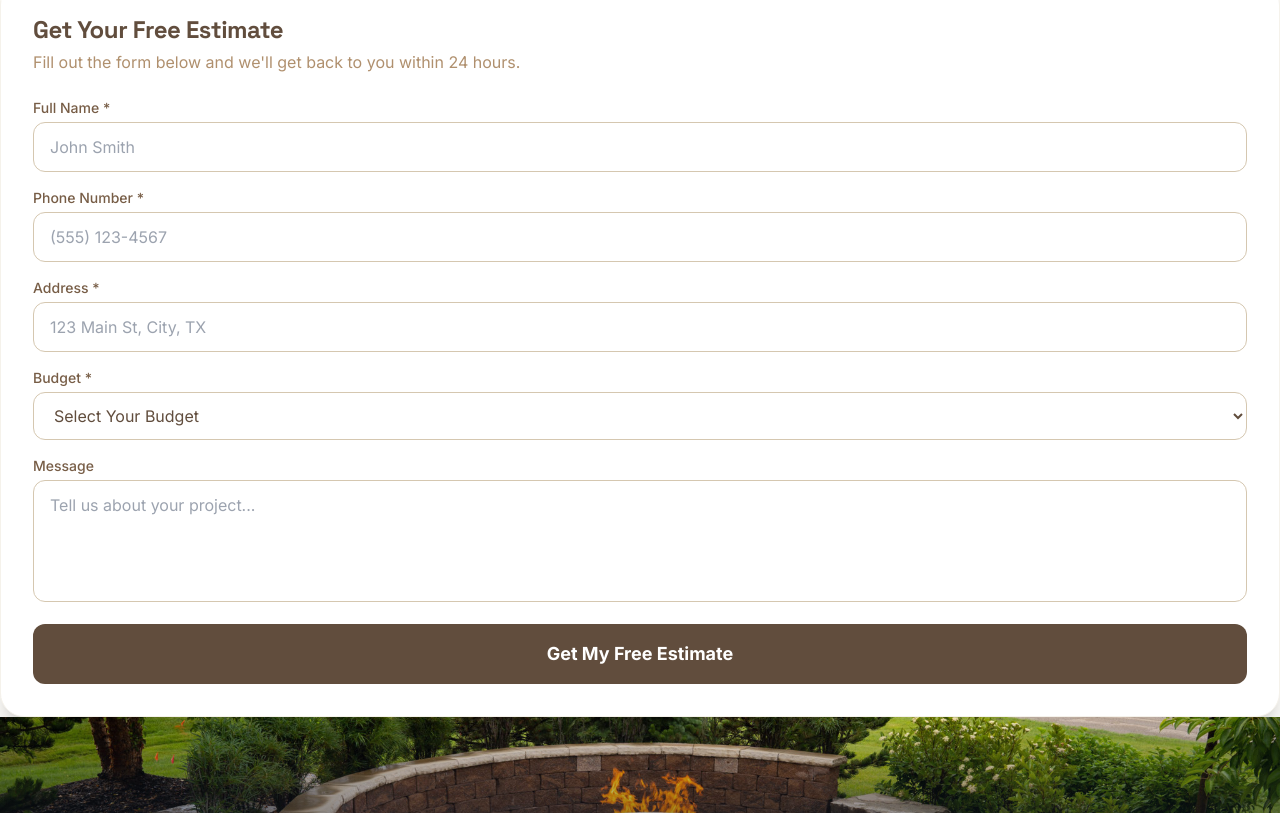
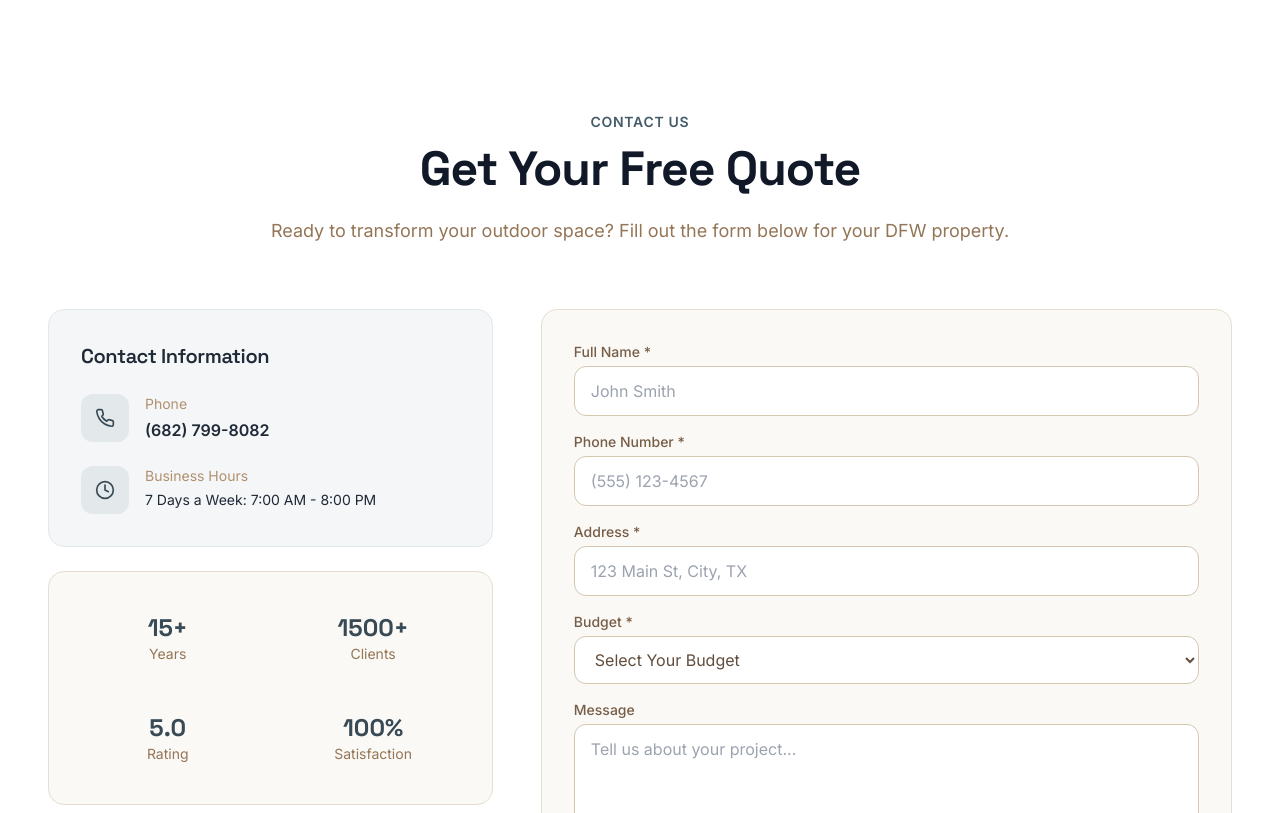
Before and after one commit to haganfarrar-lgtm/dfw, a Next.js app: page / in a window 1280 px wide. Shown: the part 9387-10200 px from the top of the page. Built offline with nearby package versions, Linux system fonts and the light colour scheme.

Commit message:
Fix ContactForm - restore layout with Lowkly form + budget dropdown

```diff
--- a/components/ContactForm.tsx
+++ b/components/ContactForm.tsx
@@ -1,55 +1,81 @@
-'use client'
+'use client';
 
-import { useState, FormEvent } from 'react'
+import { Phone, Clock } from 'lucide-react';
+import { businessInfo } from '@/lib/seo';
+import { useState, FormEvent } from 'react';
 
-const ContactForm = () => {
-  const [formData, setFormData] = useState({ name: '', phone: '', address: '', budget: '', message: '' })
-  const [status, setStatus] = useState<'idle' | 'sending' | 'success' | 'error'>('idle')
+interface ContactFormProps { cityName?: string; serviceName?: string; }
+
+export default function ContactForm({ cityName = 'DFW' }: ContactFormProps) {
+  const [formData, setFormData] = useState({ name: '', phone: '', address: '', budget: '', message: '' });
+  const [status, setStatus] = useState<'idle' | 'sending' | 'success' | 'error'>('idle');
 
   const handleSubmit = async (e: FormEvent) => {
-    e.preventDefault()
-    setStatus('sending')
+    e.preventDefault();
+    setStatus('sending');
     try {
       const res = await fetch('https://app.lowkly.com/api/webhooks/leads/q3fp5i6sogd', {
         method: 'POST', headers: { 'Content-Type': 'application/json' },
         body: JSON.stringify({ name: formData.name, phone: formData.phone, address: formData.address, budget: formData.budget, message: formData.message, source: window.location.hostname, sourceUrl: window.location.href }),
-      })
-      if (res.ok) { setStatus('success'); setFormData({ name: '', phone: '', address: '', budget: '', message: '' }) }
-      else setStatus('error')
-    } catch { setStatus('error') }
-  }
+      });
+      if (res.ok) { setStatus('success'); setFormData({ name: '', phone: '', address: '', budget: '', message: '' }); }
+      else setStatus('error');
+    } catch { setStatus('error'); }
+  };
 
-  if (status === 'success') return (
-    <div className="bg-white rounded-3xl shadow-xl overflow-hidden min-h-[400px] border border-stone-100 flex items-center justify-center p-8">
-      <div className="text-center">
-        <div className="text-5xl mb-4">✅</div>
-        <h3 className="text-2xl font-bold text-stone-800 mb-2">Thank You!</h3>
-        <p className="text-stone-600">We&apos;ve received your request and will be in touch shortly.</p>
+
+  return (
+    <section className="section-padding bg-white" id="contact">
+      <div className="container-custom">
+        <div className="text-center max-w-3xl mx-auto mb-16">
+          <span className="text-forest-600 font-semibold uppercase tracking-wider text-sm">Contact Us</span>
+          <h2 className="font-display text-4xl md:text-5xl font-bold text-forest-950 mt-3 mb-6">Get Your Free Quote</h2>
+          <p className="text-lg text-stone-600">Ready to transform your outdoor space? Fill out the form below for your {cityName} property.</p>
+        </div>
+
+        <div className="grid lg:grid-cols-5 gap-12">
+          <div className="lg:col-span-2 space-y-6">
+            <div className="bg-forest-50 rounded-2xl p-8 border border-forest-100">
+              <h3 className="font-display text-xl font-semibold text-forest-900 mb-6">Contact Information</h3>
+              <div className="space-y-6">
+                <a href={`tel:${businessInfo.phone}`} className="flex items-start gap-4 group">
+                  <div className="w-12 h-12 bg-forest-100 rounded-xl flex items-center justify-center group-hover:bg-forest-200"><Phone className="w-5 h-5 text-forest-700" /></div>
+                  <div><p className="text-sm text-stone-500 mb-1">Phone</p><p className="font-semibold text-forest-900">{businessInfo.phone}</p></div>
+                </a>
+                <div className="flex items-start gap-4">
+                  <div className="w-12 h-12 bg-forest-100 rounded-xl flex items-center justify-center"><Clock className="w-5 h-5 text-forest-700" /></div>
+                  <div><p className="text-sm text-stone-500 mb-1">Business Hours</p><div className="text-forest-900 text-sm"><p>{businessInfo.hours.weekday}</p></div></div>
                 </div>
               </div>
-  )
+            </div>
+            <div className="bg-stone-50 rounded-2xl p-6 border border-stone-200">
+              <div className="grid grid-cols-2 gap-4 text-center">
+                <div className="p-4"><p className="font-display text-2xl font-bold text-forest-700">15+</p><p className="text-sm text-stone-600">Years</p></div>
+                <div className="p-4"><p className="font-display text-2xl font-bold text-forest-700">1500+</p><p className="text-sm text-stone-600">Clients</p></div>
+                <div className="p-4"><p className="font-display text-2xl font-bold text-forest-700">5.0</p><p className="text-sm text-stone-600">Rating</p></div>
+                <div className="p-4"><p className="font-display text-2xl font-bold text-forest-700">100%</p><p className="text-sm text-stone-600">Satisfaction</p></div>
+              </div>
+            </div>
+          </div>
 
-  return (
-    <div className="bg-white rounded-3xl shadow-xl overflow-hidden border border-stone-100">
-      <div className="p-8">
-        <h3 className="text-2xl font-bold text-stone-800 mb-1">Get Your Free Estimate</h3>
-        <p className="text-stone-500 mb-6">Fill out the form below and we&apos;ll get back to you within 24 hours.</p>
+          <div className="lg:col-span-3">
+            <div className="bg-stone-50 rounded-2xl p-8 border border-stone-200">
               <form onSubmit={handleSubmit} className="space-y-4">
                 <div>
                   <label htmlFor="name" className="block text-sm font-medium text-stone-700 mb-1">Full Name *</label>
-            <input type="text" id="name" required value={formData.name} onChange={(e) => setFormData({ ...formData, name: e.target.value })} className="w-full px-4 py-3 rounded-xl border border-stone-300 focus:ring-2 focus:ring-stone-500 focus:border-transparent outline-none transition text-stone-800" placeholder="John Smith" />
+                  <input type="text" id="name" required value={formData.name} onChange={(e) => setFormData({ ...formData, name: e.target.value })} className="w-full px-4 py-3 rounded-xl border border-stone-300 focus:ring-2 focus:ring-ocean-500 focus:border-transparent outline-none transition text-stone-800" placeholder="John Smith" />
                 </div>
                 <div>
                   <label htmlFor="phone" className="block text-sm font-medium text-stone-700 mb-1">Phone Number *</label>
-            <input type="tel" id="phone" required value={formData.phone} onChange={(e) => setFormData({ ...formData, phone: e.target.value })} className="w-full px-4 py-3 rounded-xl border border-stone-300 focus:ring-2 focus:ring-stone-500 focus:border-transparent outline-none transition text-stone-800" placeholder="(555) 123-4567" />
+                  <input type="tel" id="phone" required value={formData.phone} onChange={(e) => setFormData({ ...formData, phone: e.target.value })} className="w-full px-4 py-3 rounded-xl border border-stone-300 focus:ring-2 focus:ring-ocean-500 focus:border-transparent outline-none transition text-stone-800" placeholder="(555) 123-4567" />
                 </div>
                 <div>
                   <label htmlFor="address" className="block text-sm font-medium text-stone-700 mb-1">Address *</label>
-            <input type="text" id="address" required value={formData.address} onChange={(e) => setFormData({ ...formData, address: e.target.value })} className="w-full px-4 py-3 rounded-xl border border-stone-300 focus:ring-2 focus:ring-stone-500 focus:border-transparent outline-none transition text-stone-800" placeholder="123 Main St, City, TX" />
+                  <input type="text" id="address" required value={formData.address} onChange={(e) => setFormData({ ...formData, address: e.target.value })} className="w-full px-4 py-3 rounded-xl border border-stone-300 focus:ring-2 focus:ring-ocean-500 focus:border-transparent outline-none transition text-stone-800" placeholder="123 Main St, City, TX" />
                 </div>
                 <div>
                   <label htmlFor="budget" className="block text-sm font-medium text-stone-700 mb-1">Budget *</label>
-            <select id="budget" required value={formData.budget} onChange={(e) => setFormData({ ...formData, budget: e.target.value })} className="w-full px-4 py-3 rounded-xl border border-stone-300 focus:ring-2 focus:ring-stone-500 focus:border-transparent outline-none transition text-stone-800 bg-white">
+                  <select id="budget" required value={formData.budget} onChange={(e) => setFormData({ ...formData, budget: e.target.value })} className="w-full px-4 py-3 rounded-xl border border-stone-300 focus:ring-2 focus:ring-ocean-500 focus:border-transparent outline-none transition text-stone-800 bg-white">
                     <option value="">Select Your Budget</option>
                     <option value="Under $1,000">Under $1,000</option>
                     <option value="$1,000 - $2,000">$1,000 - $2,000</option>
@@ -62,16 +88,17 @@ const ContactForm = () => {
                 </div>
                 <div>
                   <label htmlFor="message" className="block text-sm font-medium text-stone-700 mb-1">Message</label>
-            <textarea id="message" rows={4} value={formData.message} onChange={(e) => setFormData({ ...formData, message: e.target.value })} className="w-full px-4 py-3 rounded-xl border border-stone-300 focus:ring-2 focus:ring-stone-500 focus:border-transparent outline-none transition text-stone-800 resize-none" placeholder="Tell us about your project..." />
+                  <textarea id="message" rows={4} value={formData.message} onChange={(e) => setFormData({ ...formData, message: e.target.value })} className="w-full px-4 py-3 rounded-xl border border-stone-300 focus:ring-2 focus:ring-ocean-500 focus:border-transparent outline-none transition text-stone-800 resize-none" placeholder="Tell us about your project..." />
                 </div>
-          <button type="submit" disabled={status === 'sending'} className="w-full py-4 bg-stone-800 hover:bg-stone-900 text-white font-bold rounded-xl transition disabled:opacity-50 disabled:cursor-not-allowed text-lg">
+                <button type="submit" disabled={status === 'sending'} className="w-full py-4 bg-ocean-600 hover:bg-ocean-700 text-white font-bold rounded-xl transition disabled:opacity-50 disabled:cursor-not-allowed text-lg">
                   {status === 'sending' ? 'Sending...' : 'Get My Free Estimate'}
                 </button>
+                {status === 'error' && <p className="text-red-500 text-sm mt-3 text-center">Something went wrong. Please call us directly.</p>}
               </form>
-        {status === 'error' && <p className="text-red-500 text-sm mt-3 text-center">Something went wrong. Please call us directly.</p>}
             </div>
           </div>
-  )
+        </div>
+      </div>
+    </section>
+  );
 }
-
-export default ContactForm
```
Lines whose indentation alone changed are shown as unchanged.
